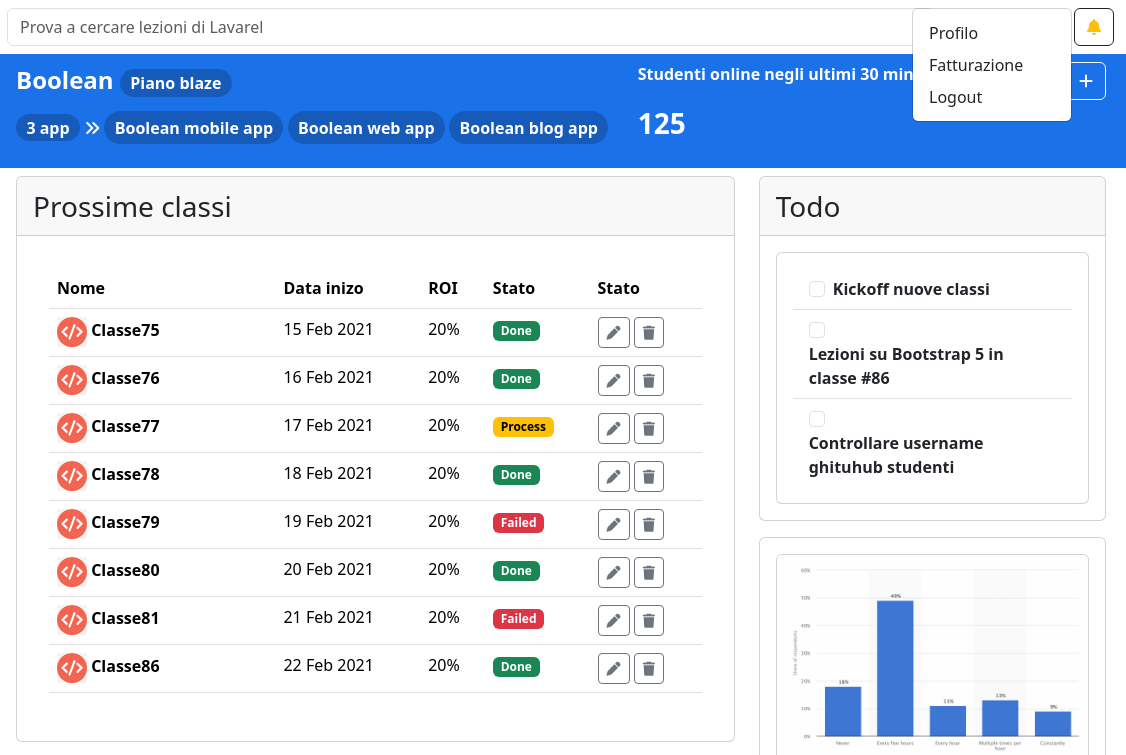
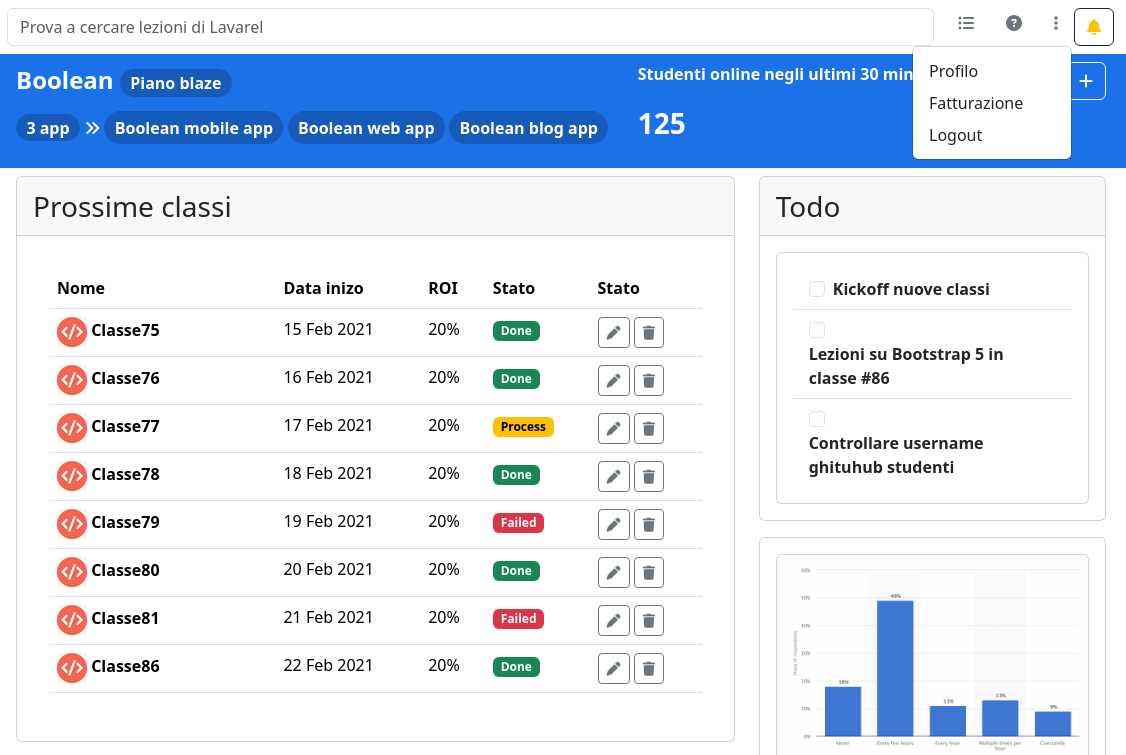
Before and after one commit to francescogentile25/html-css-bootstrap-dashboard, a plain HTML site: page index.html in a window 1280 px wide. Both pictures are taken after a click on the button 1248 px from the left and 27 px from the top of the page. Shown: the top 755 px of the page, 154-1280 px from the left. Drawn offline with nearby package versions, Linux system fonts and the light colour scheme.

Commit message:
FIX position dropdown

```diff
--- a/css/style.css
+++ b/css/style.css
@@ -53,3 +53,7 @@ aside{
 th img{
     width: 30px;
 }
+
+.dropstart .dropdown-menu[data-bs-popper] {
+    top: initial !important;
+}
```
